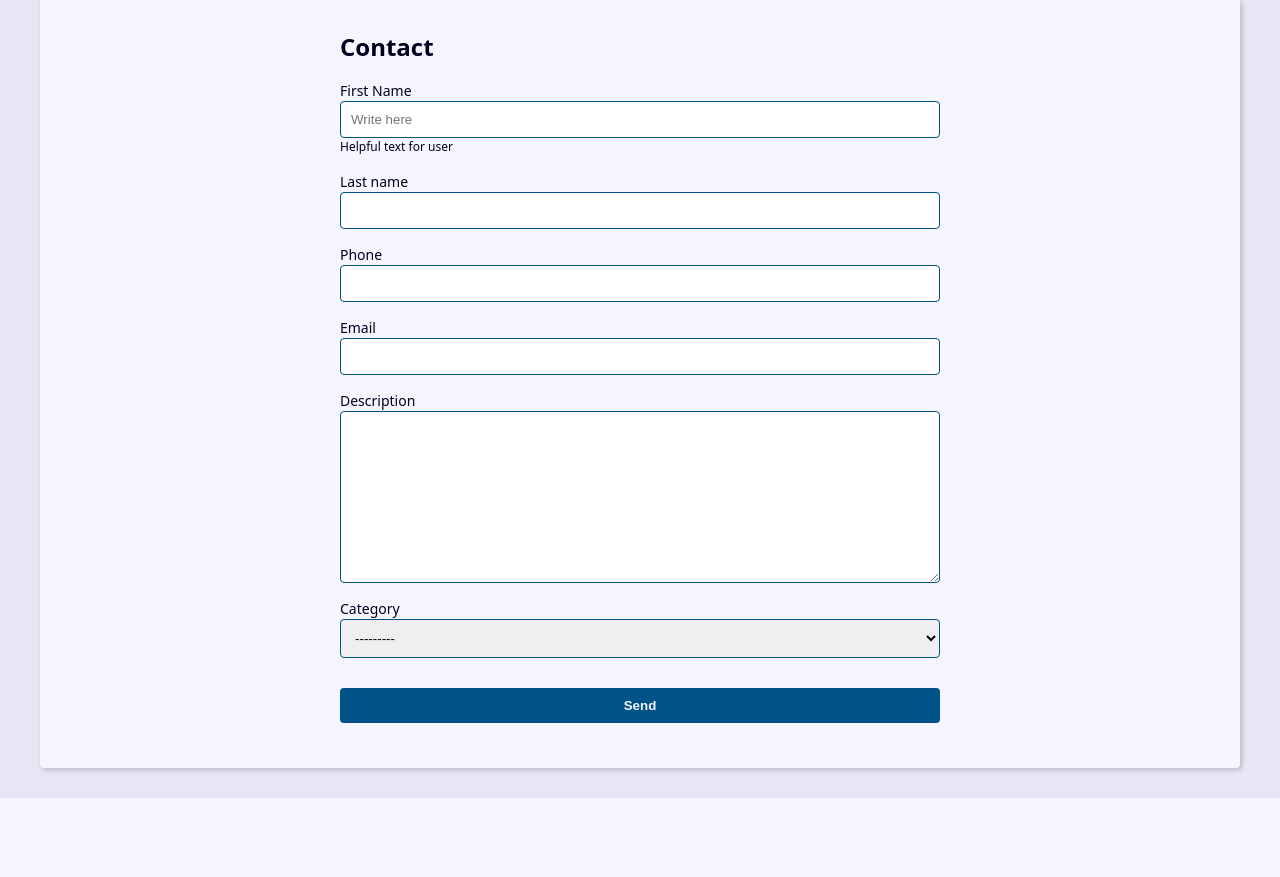
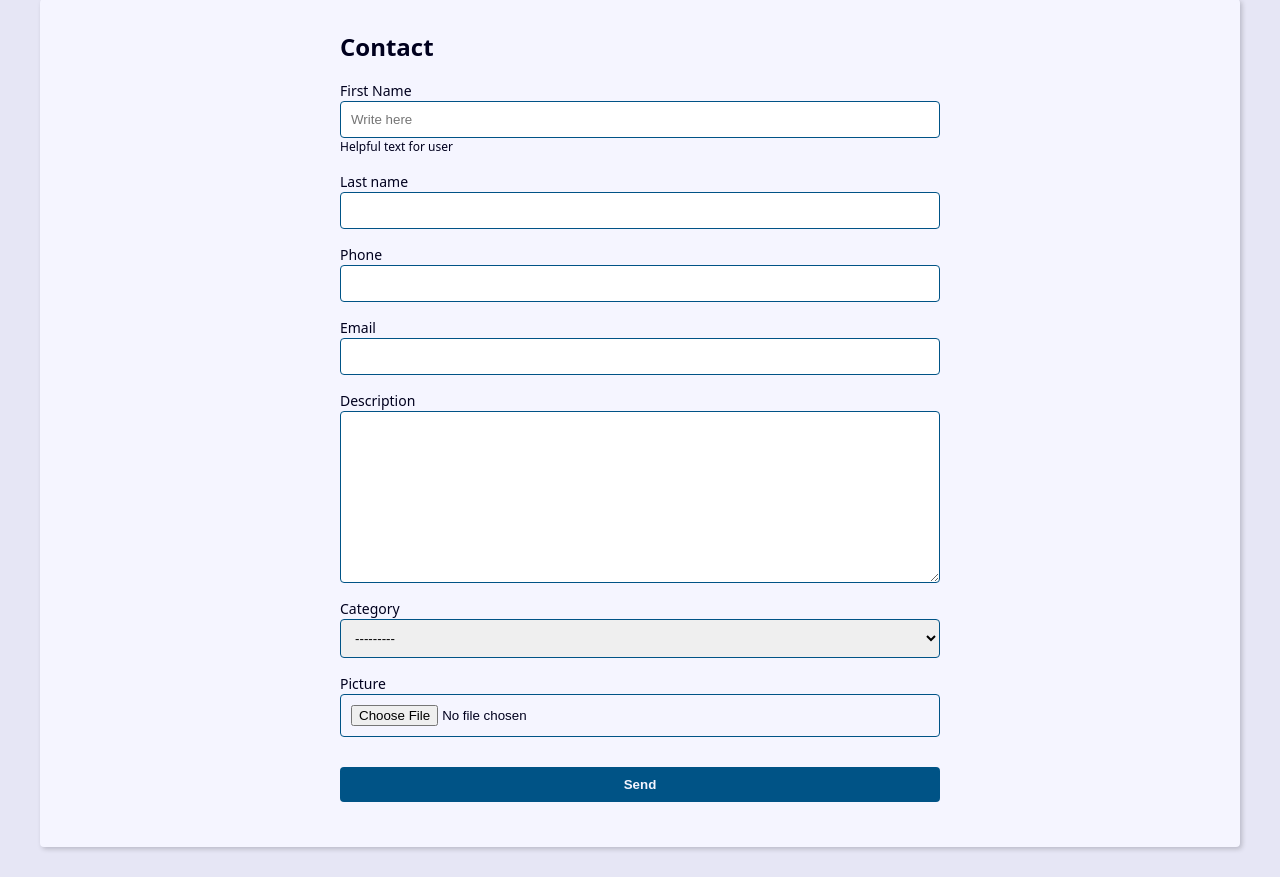
Before and after one commit to CR7sewey/agenda_project, a Django app: template contact/templates/contact/create.html in a window 1280 px wide. Shown: the part 270-1147 px from the top of the page. Before the commit the page ends 1068 px from the top, so only its background shows below. Run offline with Django 5.2, Linux system fonts and the light colour scheme; the template is opened without the code that fills it: values that come from a table or form of the project are taken from there, others are empty; parts of the project's set-up code (start-up, migrations or seed data) failed here and were passed over.

Commit message:
ImageField - forms, contact.html and create.html, views(contact_forms)

```diff
--- a/contact/forms.py
+++ b/contact/forms.py
@@ -10,6 +10,14 @@ class ContactForm(forms.ModelForm):
                                ),
         help_text='Helpful text for user',
         label='First Name'
+    )
+
+    picture = forms.ImageField(
+        widget=forms.FileInput(
+            attrs={
+                'accept': 'iamge/*',  # restirct the type of input
+            }
+        )
     )
 
     # criar campo aqui sem ser no models!
@@ -31,7 +39,7 @@ class ContactForm(forms.ModelForm):
         model = models.Contact
         fields = ('first_name', 'last_name',
                   'phone', 'email', 'description',
-                  'category',)
+                  'category', 'picture',)
 
         # https://docs.djangoproject.com/en/5.0/ref/forms/widgets/
         # campo a ser renderizado! ex forms.PasswordInput()
--- a/contact/templates/contact/contact.html
+++ b/contact/templates/contact/contact.html
@@ -11,6 +11,11 @@
         <p><b>Date created:</b> {{ contact.created_data }}</p>
         <p><b>Description:</b> {{ contact.description }}</p>
         <p><b>Category:</b> {{ contact.category.name }}</p>
+        {% if contact.picture %}
+        <p><b>Image:</b>
+            <img src="{{ contact.picture.url }}" alt = "{{contact.first_name}} {{contact.last_name}}">
+        </p>
+        {% endif %}
 
         <div class="contact-links">
             <a class="btn btn-link" href="{% url 'contact:update' contact.id %}">Update</a>
--- a/contact/templates/contact/create.html
+++ b/contact/templates/contact/create.html
@@ -24,6 +24,12 @@
               <p class="help-text">{{ field.help_text}}</p>
             {% endif %}
           </div>
+          {% if field.name == 'picture' and field.value.url %}
+          <div class="form-group">
+            <img src='{{ field.value.url }}'>
+          </div>
+          {% endif %}
+
         {% endfor %}
 
       </div>
--- a/contact/views/contact_forms.py
+++ b/contact/views/contact_forms.py
@@ -29,7 +29,7 @@ def create(request):
         # category = request.POST.get('category', '').strip()
         # owner = request.POST.get('owner', '').strip()
 
-        form = ContactForm(request.POST)
+        form = ContactForm(request.POST, request.FILES)  # FILES os arquicos
 
         # if form.is_valid():
         context = {"form": form, "form_action": form_action}
@@ -71,7 +71,8 @@ def update(request, contact_id):
     # print(actual_contact.first_name)
     if request.method == 'POST':  # pq pode ser get a vir de la tmb!
 
-        form = ContactForm(data=request.POST, instance=actual_contact)
+        form = ContactForm(request.POST, request.FILES,
+                           instance=actual_contact)
 
         # if form.is_valid():
         context = {"form": form, "form_action": form_action}
```
